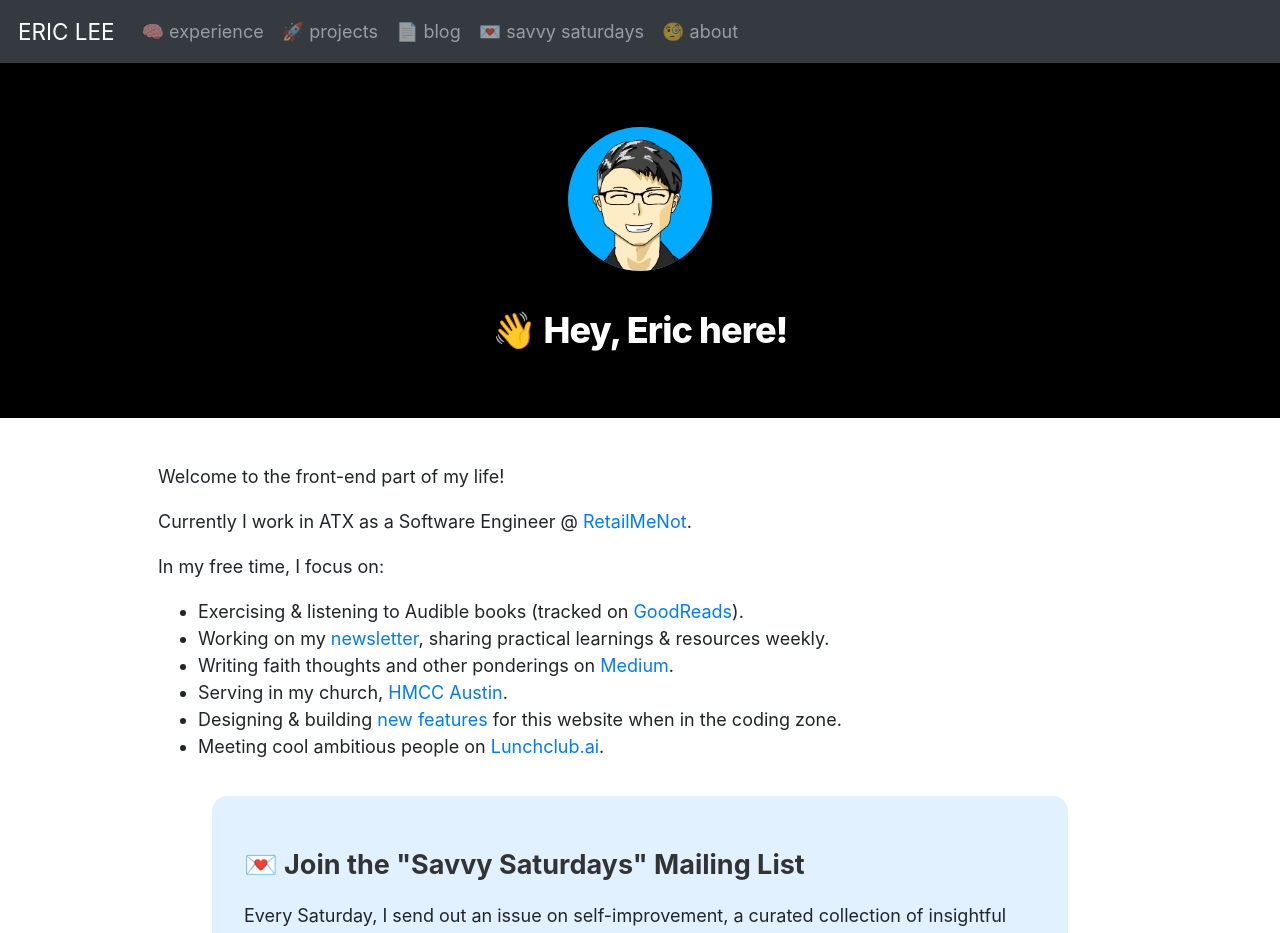
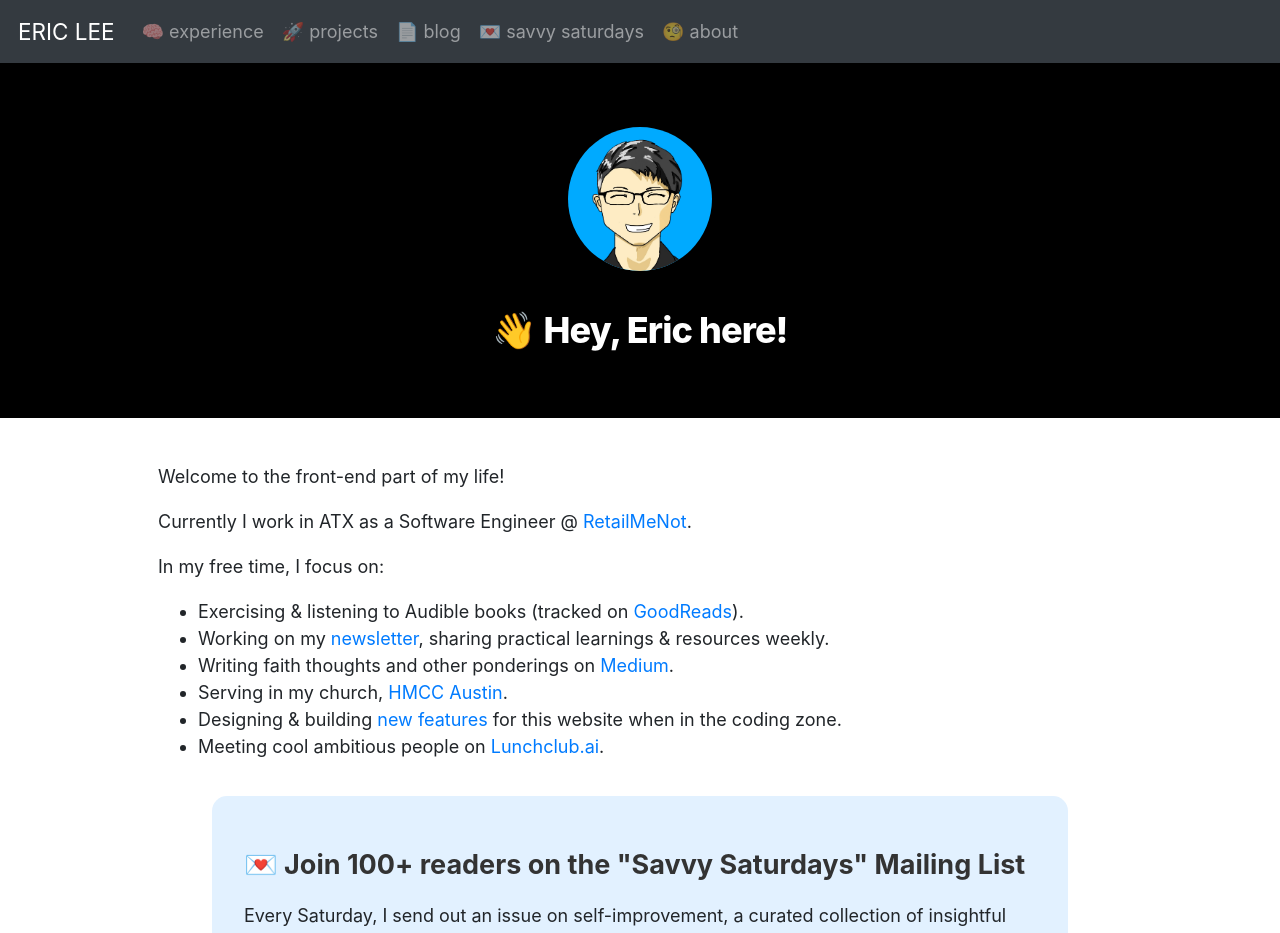
Before and after one commit to theCreedo/ericjmlee-next, a Next.js app: page / in a window 1280 px wide. Shown: the top 933 px of the page. Built offline with nearby package versions, Linux system fonts and the light colour scheme.

Commit message:
feat: add newsletter reader numbers

```diff
--- a/components/newsletter.js
+++ b/components/newsletter.js
@@ -3,7 +3,7 @@ import utilStyles from '../styles/utils.module.css'
 export default function NewsletterForm() {
     return (
         <div className={utilStyles.newsletterForm}>
-            <h2 className={utilStyles.headingLg}><b>💌 Join the "Savvy Saturdays" Mailing List</b></h2>
+            <h2 className={utilStyles.headingLg}><b>💌 Join 100+ readers on the "Savvy Saturdays" Mailing List</b></h2>
             <div className="">
                 <p>Every Saturday, I send out an issue on self-improvement, a curated collection of insightful fun resources, and tidbits of learnings, verses & quotes to chew on.</p>
                 <form action="https://ericlee.substack.com/api/v1/free?nojs=true" method="post" className="form " noValidate="">
```
